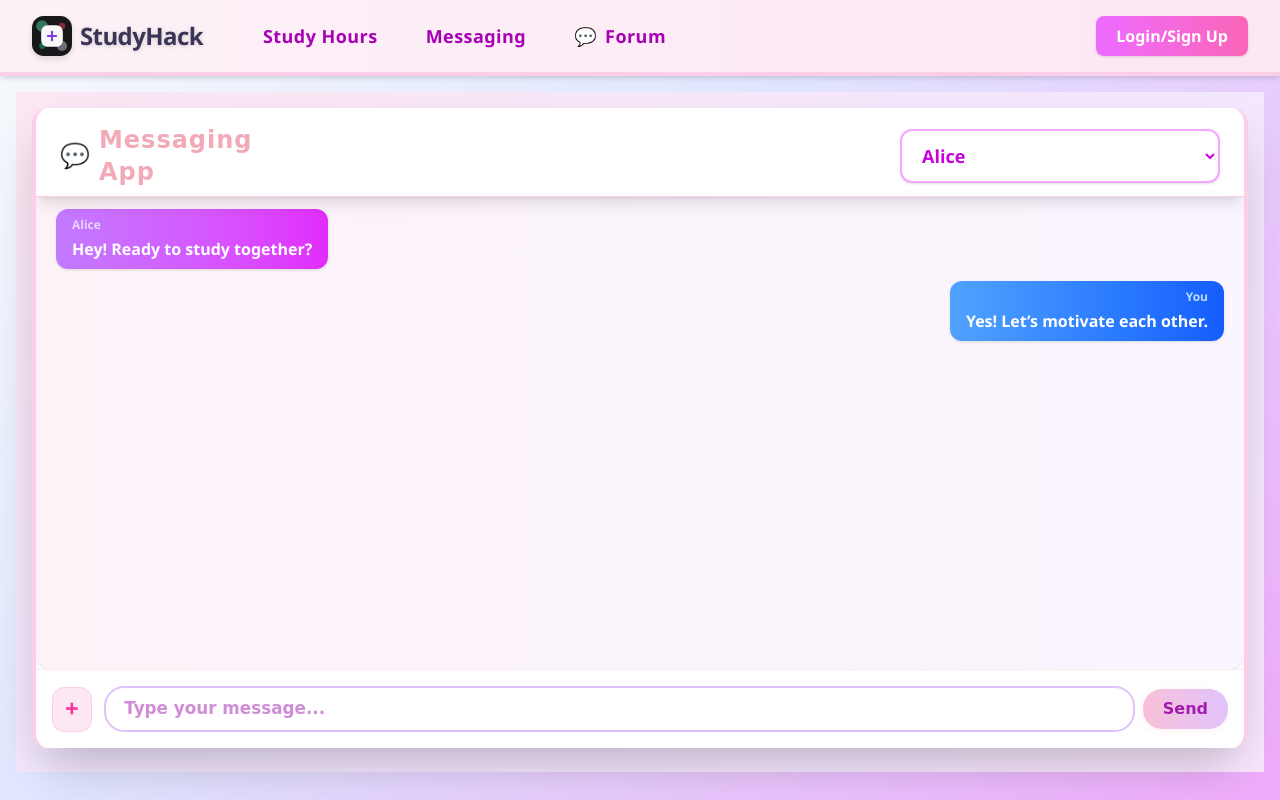
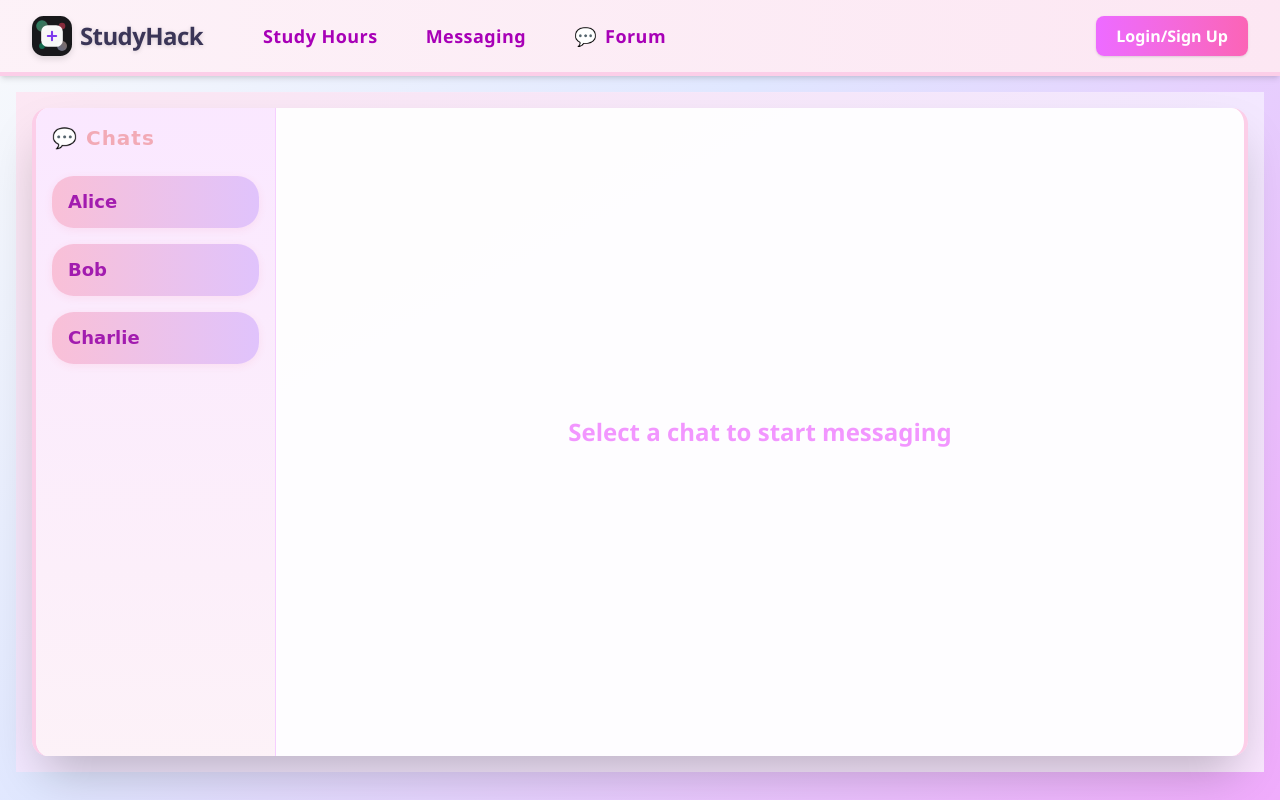
Before and after one commit to DanielZTWang/HackTheValley, a React (Vite) app in the folder client/: page /messaging in a window 1280 px wide. Built offline with nearby package versions, Linux system fonts and the light colour scheme.

Commit message:
ui fixes

```diff
--- a/client/src/pages/MessagingApp.tsx
+++ b/client/src/pages/MessagingApp.tsx
@@ -29,13 +29,22 @@ const initialMessages = [
 const MessagingApp: React.FC = () => {
   const [messages, setMessages] = useState<any[]>(initialMessages);
   const [input, setInput] = useState("");
-  const [selectedFriend, setSelectedFriend] = useState(users[1].id); // default to Alice
+  const [selectedFriend, setSelectedFriend] = useState(() => {
+    return localStorage.getItem('selectedFriend') || '';
+  });
   const [image, setImage] = useState<string | null>(null);
   const chatEndRef = useRef<HTMLDivElement>(null);
 
   useEffect(() => {
     chatEndRef.current?.scrollIntoView({ behavior: "smooth" });
   }, [messages]);
+
+  // Persist selectedFriend in localStorage
+  useEffect(() => {
+    if (selectedFriend) {
+      localStorage.setItem('selectedFriend', selectedFriend);
+    }
+  }, [selectedFriend]);
 
   const handleSend = (e: React.FormEvent) => {
     e.preventDefault();
@@ -70,71 +79,70 @@ const MessagingApp: React.FC = () => {
   };
 
   return (
-    <div className="min-h-[85vh] h-[85vh] flex items-stretch bg-gradient-to-br from-pink-100 via-purple-100 to-fuchsia-100 p-4 scrollbar-hide">
-      <div className="flex flex-1 flex-col justify-end items-center bg-white/90 shadow-2xl border-l-4 border-r-4 border-pink-200 h-[80vh] max-h-[80vh] w-full overflow-y-auto rounded-2xl scrollbar-hide">
-        <div className="sticky top-0 z-20 w-full bg-white/95 rounded-t-2xl shadow-lg pb-2 px-6 pt-4 border-b border-pink-200">
-          <div className="flex flex-col sm:flex-row sm:items-center sm:justify-between gap-2">
-            <h2 className="text-2xl font-extrabold text-pink-500 tracking-widest flex items-center gap-2">
-              <span role="img" aria-label="Chat">
-                💬
-              </span>{" "}
-              Messaging App
+    <div className="min-h-[85vh] h-[85vh] flex items-stretch bg-gradient-to-br from-pink-100 via-purple-100 to-fuchsia-100 p-4">
+      <div className="flex flex-1 h-full w-full bg-white/90 shadow-2xl border-l-4 border-r-4 border-pink-200 rounded-2xl overflow-hidden">
+        {/* Sidebar */}
+        <div className="w-64 min-w-[180px] max-w-[240px] bg-gradient-to-b from-fuchsia-100 to-pink-50 border-r border-fuchsia-200 flex flex-col p-4 gap-2">
+          <h2 className="text-xl font-extrabold text-fuchsia-500 mb-4 tracking-widest flex items-center gap-2">
+            <span role="img" aria-label="Chat">💬</span> Chats
           </h2>
-            <div className="flex justify-end w-full">
-              <select
-                className="w-full max-w-xs text-lg rounded-xl border-2 border-fuchsia-300 px-4 py-3 font-bold text-fuchsia-600 bg-white shadow focus:outline-none focus:border-fuchsia-500 transition"
-                value={selectedFriend}
-                onChange={e => setSelectedFriend(e.target.value)}
+          {users.filter(u => u.id !== 'you').map(u => (
+            <button
+              key={u.id}
+              className={`w-full text-left px-4 py-3 rounded-lg font-bold border-2 transition text-lg mb-2 ${selectedFriend === u.id ? 'bg-fuchsia-400 text-white border-fuchsia-500 shadow' : 'bg-white text-fuchsia-500 border-fuchsia-100 hover:border-fuchsia-400 hover:bg-fuchsia-50'}`}
+              onClick={() => setSelectedFriend(u.id)}
             >
-                {users.filter(u => u.id !== "you").map(u => (
-                  <option key={u.id} value={u.id} className="text-lg">
               {u.name}
-                  </option>
+            </button>
           ))}
-              </select>
+        </div>
+        {/* Chat area */}
+        <div className="flex-1 flex flex-col justify-end items-center h-full">
+          {!selectedFriend ? (
+            <div className="flex flex-1 items-center justify-center w-full h-full">
+              <div className="text-2xl text-fuchsia-400 font-bold opacity-70">Select a chat to start messaging</div>
+            </div>
+          ) : (
+            <>
+              <div className="sticky top-0 z-10 w-full bg-gradient-to-r from-pink-50 to-purple-50 px-4 py-2 border-b border-pink-200">
+                <div className="flex items-center gap-2">
+                  <span className="text-lg font-bold text-fuchsia-500">Chatting with:</span>
+                  <span className="text-lg font-extrabold text-fuchsia-700">{users.find(u => u.id === selectedFriend)?.name}</span>
                 </div>
               </div>
-        </div>
-        <div className="flex-1 w-full flex flex-col justify-end">
+              <div className="w-full flex-1 flex flex-col justify-end">
                 <div
-            className="bg-gradient-to-r from-pink-50 to-purple-50 rounded-2xl shadow p-5 overflow-y-auto flex flex-col gap-3"
+                  className="bg-gradient-to-r from-pink-50 to-purple-50 shadow p-5 overflow-y-auto flex flex-col gap-3"
                   style={{
-              height: "60vh",
-              maxHeight: "60vh",
-              scrollbarWidth: "none", // Firefox
-              msOverflowStyle: "none", // IE 10+
+                    height: '68vh',
+                    maxHeight: '68vh',
+                    scrollbarWidth: 'none',
+                    msOverflowStyle: 'none',
                   }}
                 >
-            {/* Hide scrollbar for Chrome, Safari, Opera */}
-            <style>{`
-              .hide-scrollbar::-webkit-scrollbar { display: none; }
-            `}</style>
+                  <style>{`.hide-scrollbar::-webkit-scrollbar { display: none; }`}</style>
                   {messages
                     .filter(
                       (msg) =>
-                  (msg.sender === "you" && msg.recipient === selectedFriend) ||
-                  (msg.sender === selectedFriend && msg.recipient === "you")
+                        (msg.sender === 'you' && msg.recipient === selectedFriend) ||
+                        (msg.sender === selectedFriend && msg.recipient === 'you')
                     )
                     .map((msg, idx) => {
                       const user = users.find((u) => u.id === msg.sender) || users[0];
-                const align = msg.sender === "you" ? "self-end" : "self-start";
+                      const align = msg.sender === 'you' ? 'self-end' : 'self-start';
                       const boxColor =
-                  msg.sender === "you"
-                    ? "bg-gradient-to-r from-blue-400 to-blue-600 text-white"
-                    : "bg-gradient-to-r from-purple-400 to-fuchsia-500 text-white";
+                        msg.sender === 'you'
+                          ? 'bg-gradient-to-r from-blue-400 to-blue-600 text-white'
+                          : 'bg-gradient-to-r from-purple-400 to-fuchsia-500 text-white';
                       return (
                         <div
                           key={idx}
                           className={`px-4 py-2 rounded-xl shadow-sm font-semibold max-w-[80%] ${boxColor} ${align}`}
                         >
-                    {msg.sender === "you" ? (
-                      <div className="text-xs text-blue-200 font-bold mb-1 text-right">
-                        You
-                      </div>
+                          {msg.sender === 'you' ? (
+                            <div className="text-xs text-blue-200 font-bold mb-1 text-right">You</div>
                           ) : (
-                      <div className="text-xs text-purple-200 font-bold mb-1 text-left">
-                        {user.name}
-                      </div>
+                            <div className="text-xs text-purple-200 font-bold mb-1 text-left">{user.name}</div>
                           )}
                           {msg.text && <span>{msg.text}</span>}
                           {msg.image && (
@@ -161,7 +169,7 @@ const MessagingApp: React.FC = () => {
                       className="hidden"
                     />
                     <span className="inline-block px-3 py-2 rounded-xl bg-pink-100 text-pink-500 font-bold border border-pink-200 hover:bg-pink-200 transition mr-1">
-                <span style={{ fontSize: "1.5rem", lineHeight: "1" }}>+</span>
+                      <span style={{ fontSize: '1.5rem', lineHeight: '1' }}>+</span>
                     </span>
                   </label>
                   <input
@@ -188,6 +196,9 @@ const MessagingApp: React.FC = () => {
                   </div>
                 )}
               </div>
+            </>
+          )}
+        </div>
       </div>
     </div>
   );
```
Lines whose indentation alone changed are shown as unchanged.
